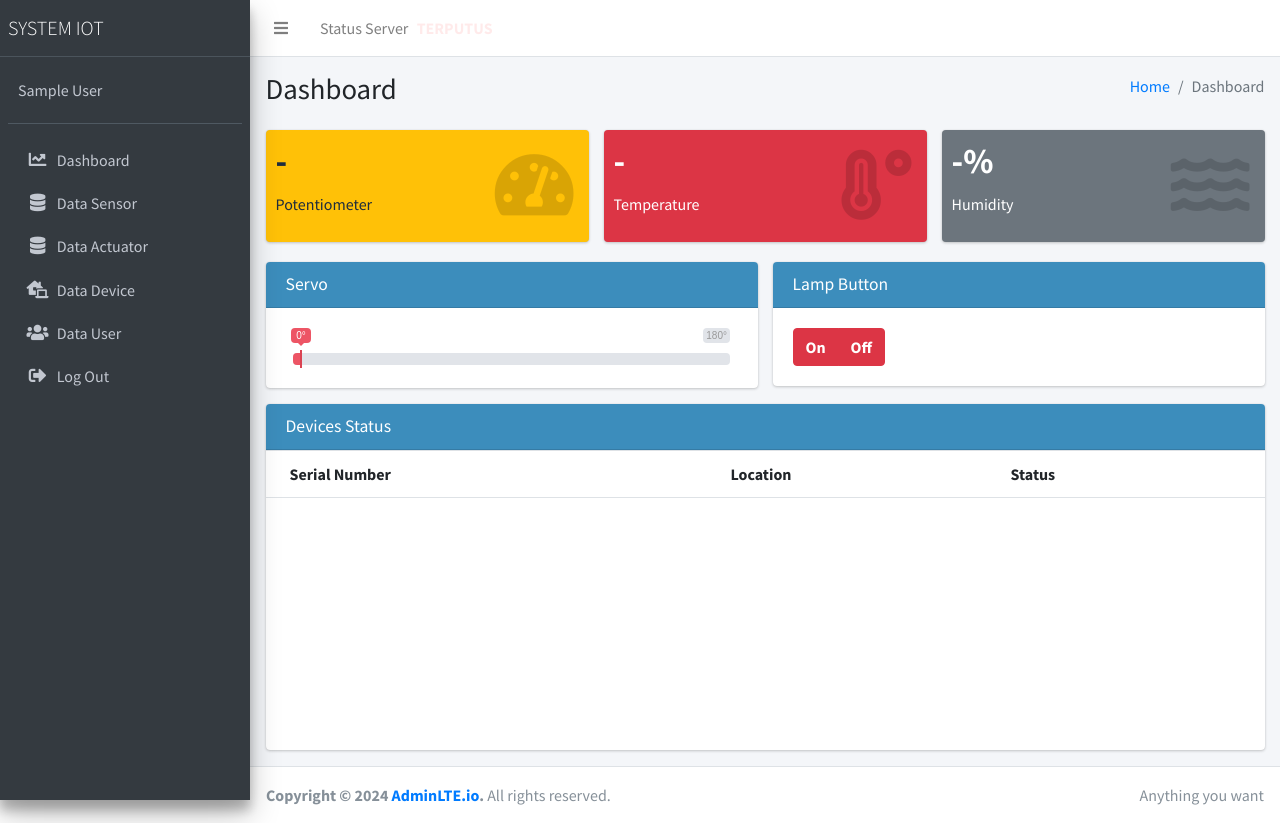
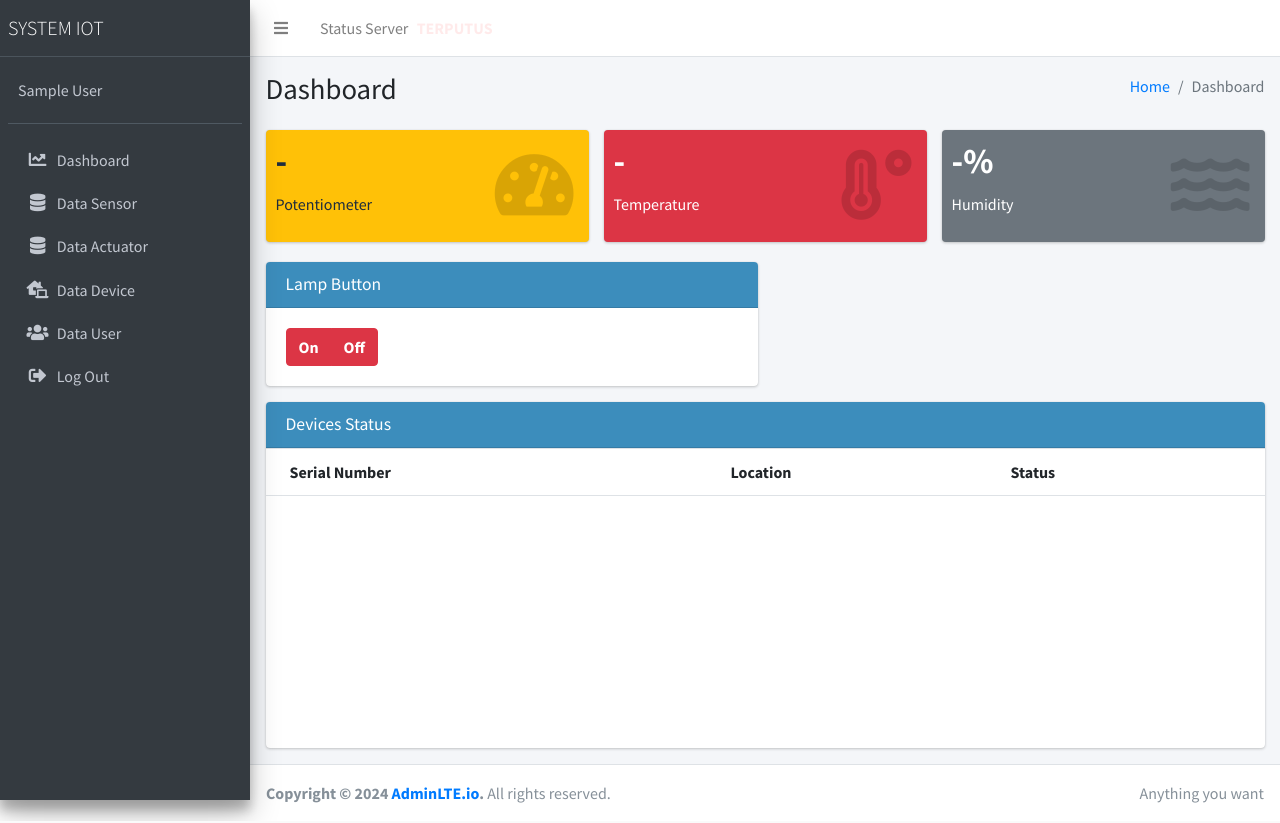
Before and after one commit to hildansaputraa/IoTWebDashboardScript, a PHP site: page / in a window 1280 px wide. Run offline with PHP 8.4, Linux system fonts and the light colour scheme; the visitor is signed in with stand-in values (Sample User, id 1); data that the repository does not hold is empty; some libraries are stand-ins or nearby versions.

Commit message:
Update dashboard.php

```diff
--- a/page/dashboard.php
+++ b/page/dashboard.php
@@ -67,19 +67,7 @@ $result = mysqli_query($connection, $sql);
                 </div>
               </div>
             </div>
-            <div class="col-lg-6">
-              <div class="card card-lightblue">
-                <div class="card-header">
-                  <h3 class="card-title">Servo</h3>
-                </div>
-                <!-- /.card-header -->
-                <div class="card-body ">
-                  <div class="col-sm-12">
-                    <input id="servo" onchange="publishServo()" type="text">
-                  </div>
-                </div>
-              </div>
-            </div>
+
             <div class="col-lg-6">
               <div class="card card-lightblue">
                 <div class="card-header">
@@ -183,11 +171,6 @@ $result = mysqli_query($connection, $sql);
         document.getElementById("humidity").innerHTML = payload;
       } else if (topic === "kelasiottt/12345678/potentiometer") {
         document.getElementById("potentiometer").innerHTML = payload;
-      } else if (topic === "kelasiottt/12345678/servo") {
-        let servoValue = $("#servo").data("ionRangeSlider")
-        servoValue.update({
-          from: payload.toString()
-        });
       } else if (topic === "kelasiottt/12345678/lampu") {
         if (payload == "nyala") {
           document.getElementById("label-lampu1-nyala").classList.add("active");
@@ -209,14 +192,6 @@ $result = mysqli_query($connection, $sql);
 
     });
 
-    function publishServo(value) {
-      data = document.getElementById("servo").value;
-      client.publish("kelasiottt/12345678/servo", data, {
-        qos: 1,
-        retain: true
-      });
-    };
-
     function publishLamp(value) {
       if (document.getElementById("lampu1nyala").checked) {
         data = "nyala";
```
